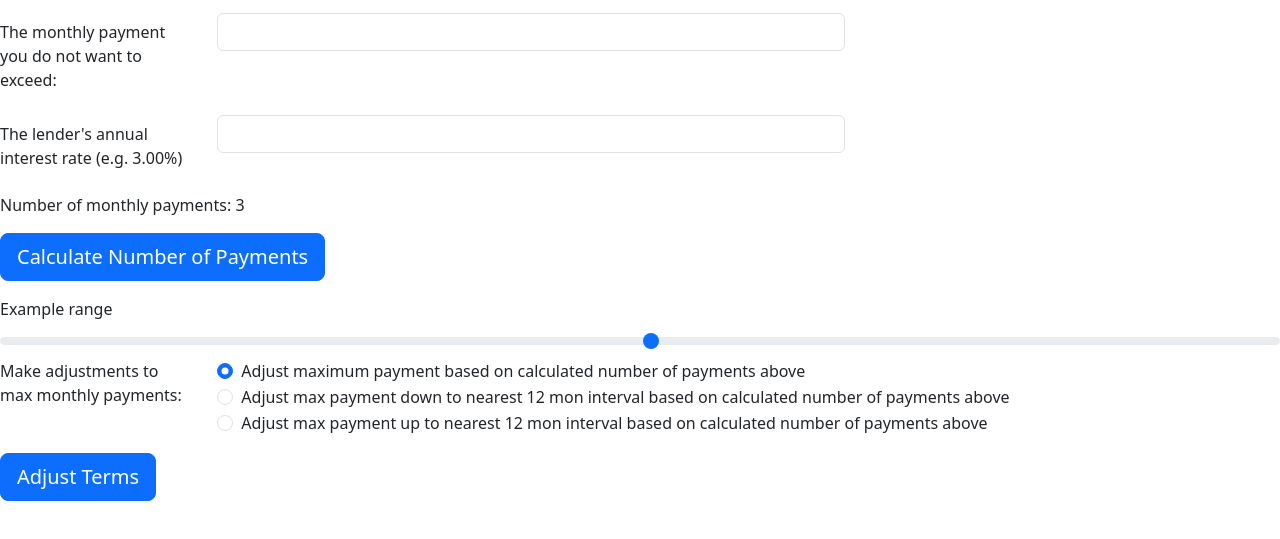
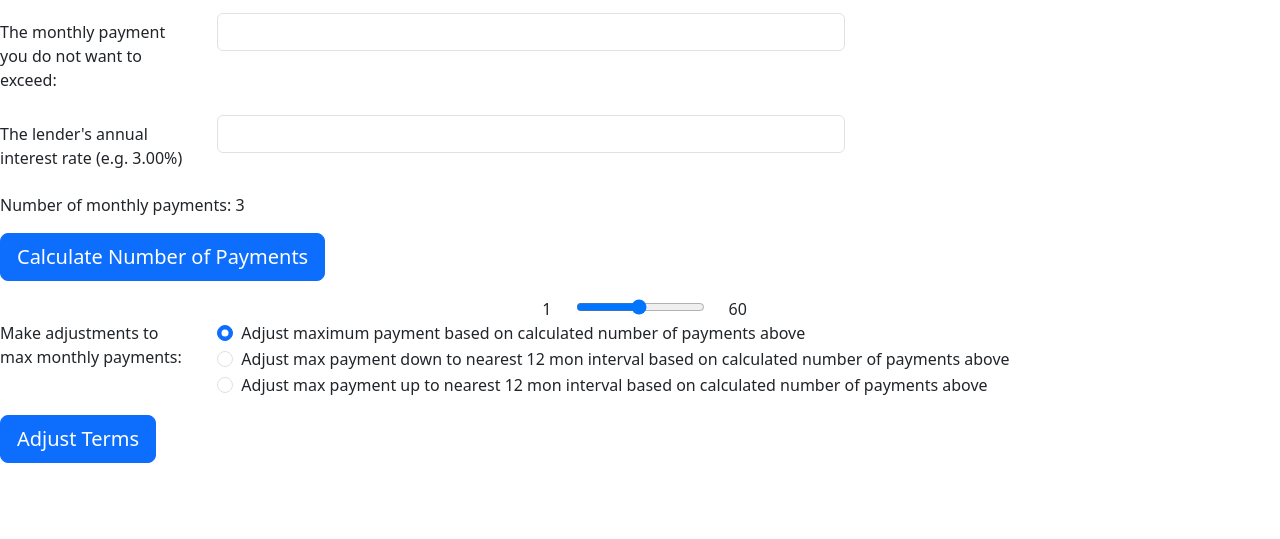
Before and after one commit to Pacman0126/finance-term-finder, a plain HTML site: page index.html in a window 1280 px wide. Shown: the part 121-660 px from the top of the page. Drawn offline with nearby package versions, Linux system fonts and the light colour scheme.

Commit message:
add range input and configure in grid container

```diff
--- a/assets/js/script.js
+++ b/assets/js/script.js
@@ -29,6 +29,7 @@ function calculateTerms(selectComputeAction) {
  * A = monthly payment
  * annualInterestRate = lender's annaul interest rate
  * paymentIntervals = number of payments
+ * based on formula FV = PV(1+i)^n
  */
 function calculateNumberOfPayments() {
 
@@ -36,7 +37,7 @@ function calculateNumberOfPayments() {
     let A = parseFloat(document.getElementById("max-mon-payment").value);
     let annualInterestRate = parseFloat(document.getElementById("annual-interest").value);
 
-    let targetPtoARatio = Math.log(PV / A);
+    let targetPtoARatio = Math.log(PV / A); //rearrange financial equation and target this ratio of principal to monthly payment
 
     let paymentIntervals = 2;
     let PtoARatio = Math.log(paymentIntervals) - Math.log(1 + ((annualInterestRate * .01) / paymentIntervals));
@@ -46,7 +47,8 @@ function calculateNumberOfPayments() {
         PtoARatio = Math.log(paymentIntervals) - Math.log(1 + ((annualInterestRate * .01) / paymentIntervals));
 
         if (PtoARatio >= targetPtoARatio) {
-            return paymentIntervals
+
+            return paymentIntervals + 1
 
         }
     }
--- a/index.html
+++ b/index.html
@@ -58,13 +58,16 @@
             <p>Number of monthly payments: <span>3</span></p>
 
             <span>
-              <button data-type="calcOnUserSelection" class="btn btn-primary btn-lg">
+              <button
+                data-type="calcOnUserSelection"
+                class="btn btn-primary btn-lg"
+              >
                 Calculate Number of Payments
               </button>
             </span>
           </div>
-
-          <label for="customRange3" class="form-label">Example range</label>
+          <!-- range input slider  -->
+          <!-- <label for="customRange3" class="form-label">Example range</label>
           <input
             type="range"
             class="form-range"
@@ -72,10 +75,30 @@
             max="60"
             step="1.0"
             id="payment-intervals"
-          />
+          /> -->
+          <div class="container-fluid">
+            <div class="row justify-content-center">
+              <div id="min-value" class="col-1 text-end">1</div>
 
+              <div class="col-auto">
+                <!-- https://stackoverflow.com/questions/77067432/how-to-show-bootstrap-ranges-min-max-value-before-and-after-range-slider -->
+                <input
+                  type="range"
+                  min="1"
+                  max="60"
+                  step="1.0"
+                  value="30"
+                  id="payment-intervals"
+                  oninput="this.nextElementSibling.value = this.value"
+                />
+              </div>
+              <div id="max-value" class="col-1">60</div>
+            </div>
+          </div>
           <fieldset class="row mb-3">
-            <legend class="col-form-label col-sm-2 pt-0">Make adjustments to max monthly payments:</legend>
+            <legend class="col-form-label col-sm-2 pt-0">
+              Make adjustments to max monthly payments:
+            </legend>
             <div class="col-sm-10">
               <div class="form-check">
                 <input
@@ -139,7 +162,6 @@
               </div>
             </div>
           </div> -->
-
         </form>
       </section>
     </main>
```
